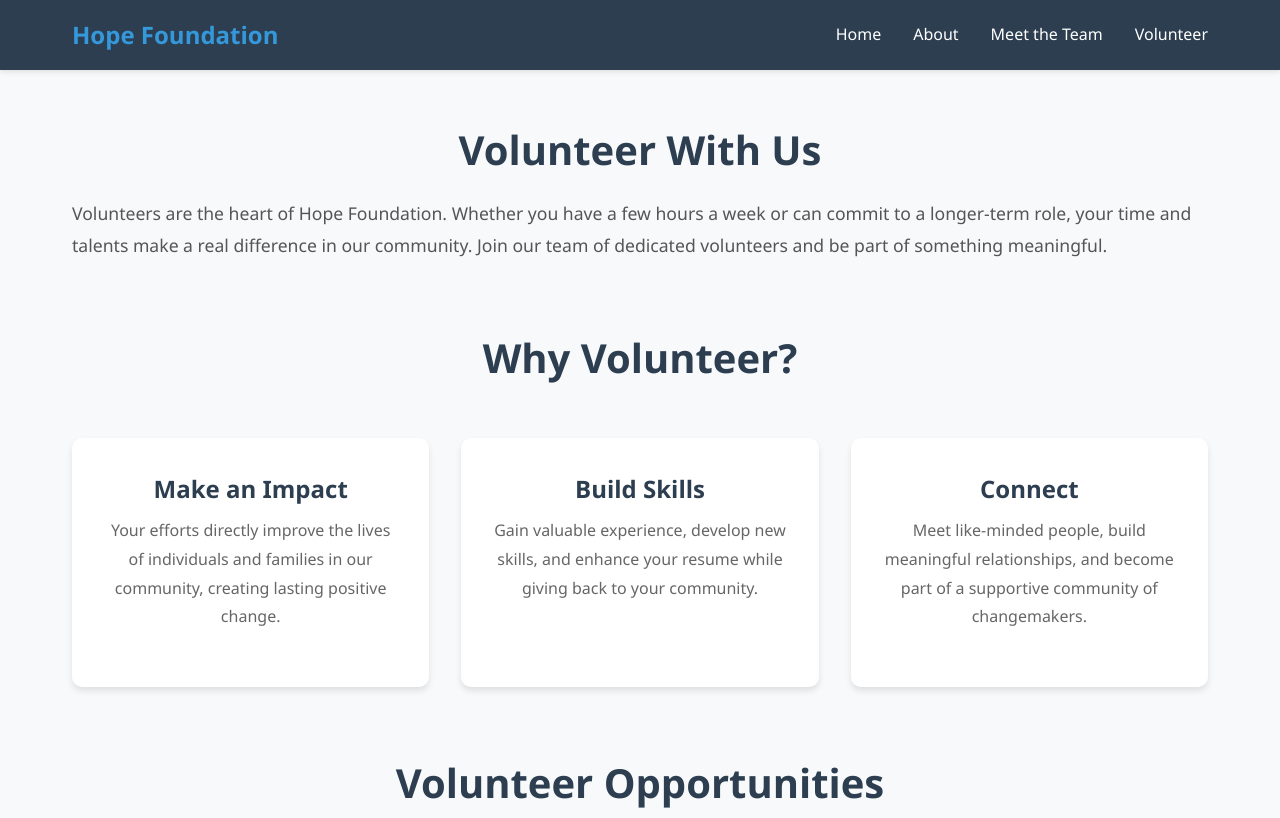
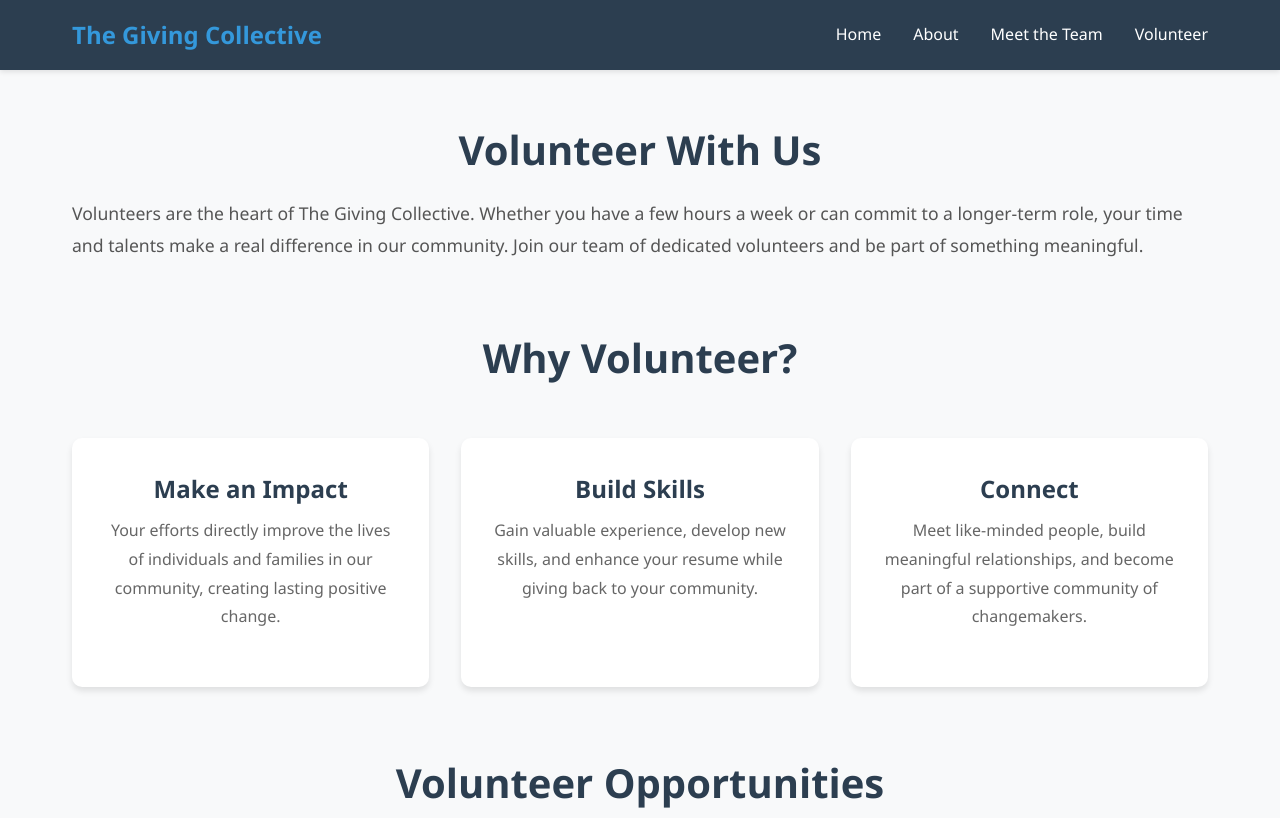
Before and after one commit to dhairyadalal/sample-site-2, a plain HTML site: page volunteer.html in a window 1280 px wide. Shown: the top 818 px of the page. Drawn offline with Linux system fonts and the light colour scheme.

Commit message:
Update charity name to The Giving Collective

```diff
--- a/volunteer.html
+++ b/volunteer.html
@@ -3,13 +3,13 @@
 <head>
     <meta charset="UTF-8">
     <meta name="viewport" content="width=device-width, initial-scale=1.0">
-    <title>Volunteer - Hope Foundation</title>
+    <title>Volunteer - The Giving Collective</title>
     <link rel="stylesheet" href="styles.css">
 </head>
 <body>
     <header>
         <nav>
-            <div class="logo">Hope Foundation</div>
+            <div class="logo">The Giving Collective</div>
             <ul>
                 <li><a href="index.html">Home</a></li>
                 <li><a href="about.html">About</a></li>
@@ -22,7 +22,7 @@
     <div class="container">
         <section class="section">
             <h2>Volunteer With Us</h2>
-            <p>Volunteers are the heart of Hope Foundation. Whether you have a few hours a week or can commit to a longer-term role, your time and talents make a real difference in our community. Join our team of dedicated volunteers and be part of something meaningful.</p>
+                <p>Volunteers are the heart of The Giving Collective. Whether you have a few hours a week or can commit to a longer-term role, your time and talents make a real difference in our community. Join our team of dedicated volunteers and be part of something meaningful.</p>
         </section>
 
         <section class="section">
@@ -146,7 +146,7 @@
     <footer>
         <div class="footer-content">
             <div class="footer-section">
-                <h3>Hope Foundation</h3>
+                <h3>The Giving Collective</h3>
                 <p>Building brighter futures through community action and support.</p>
             </div>
             <div class="footer-section">
@@ -173,7 +173,7 @@
             </div>
         </div>
         <div class="copyright">
-            <p>&copy; 2025 Hope Foundation. All rights reserved.</p>
+            <p>&copy; 2025 The Giving Collective. All rights reserved.</p>
         </div>
     </footer>
 
```
Also changed, not shown: about.html (+5 -5 lines), index.html (+5 -5 lines), team.html (+4 -4 lines).
